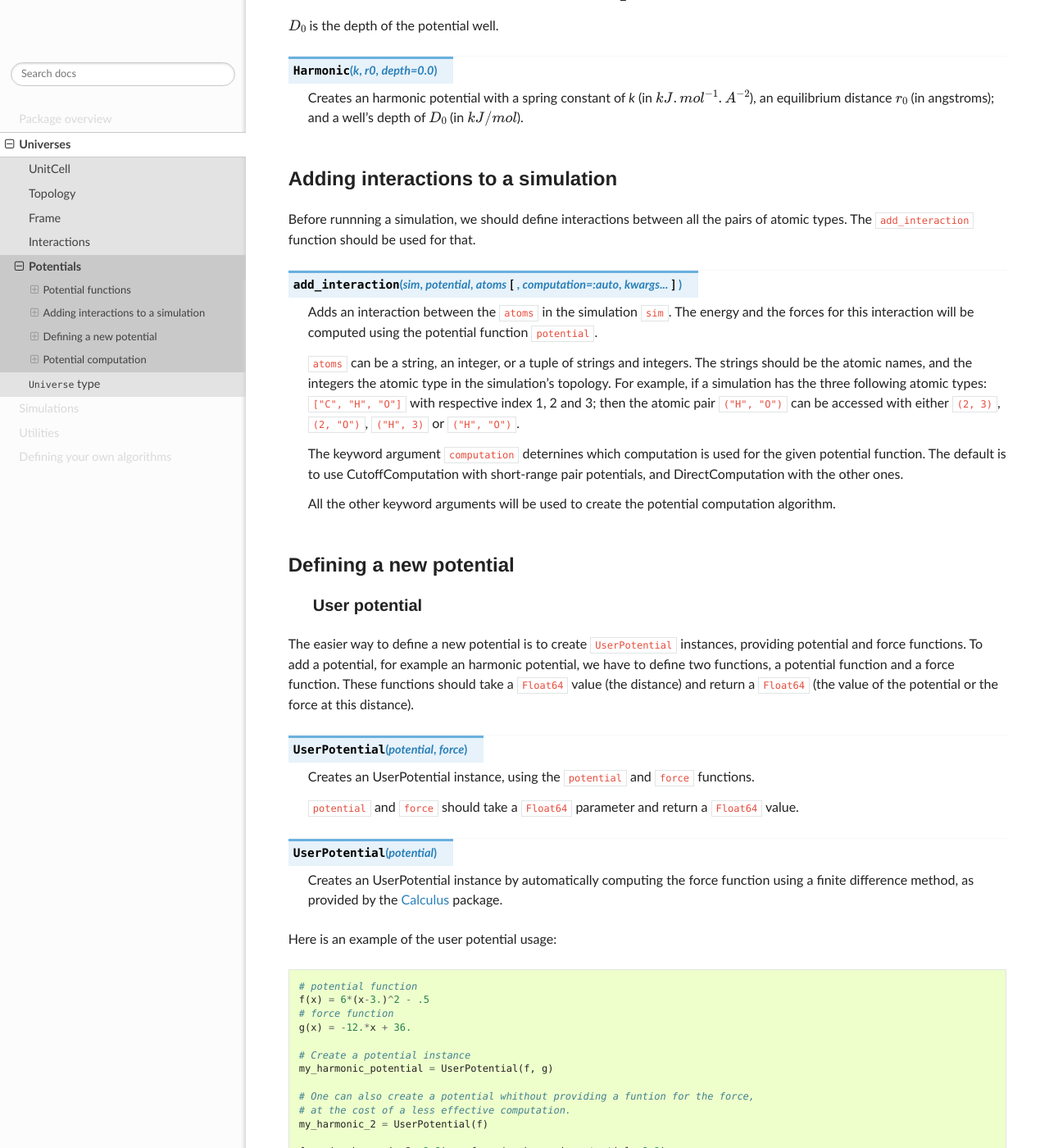
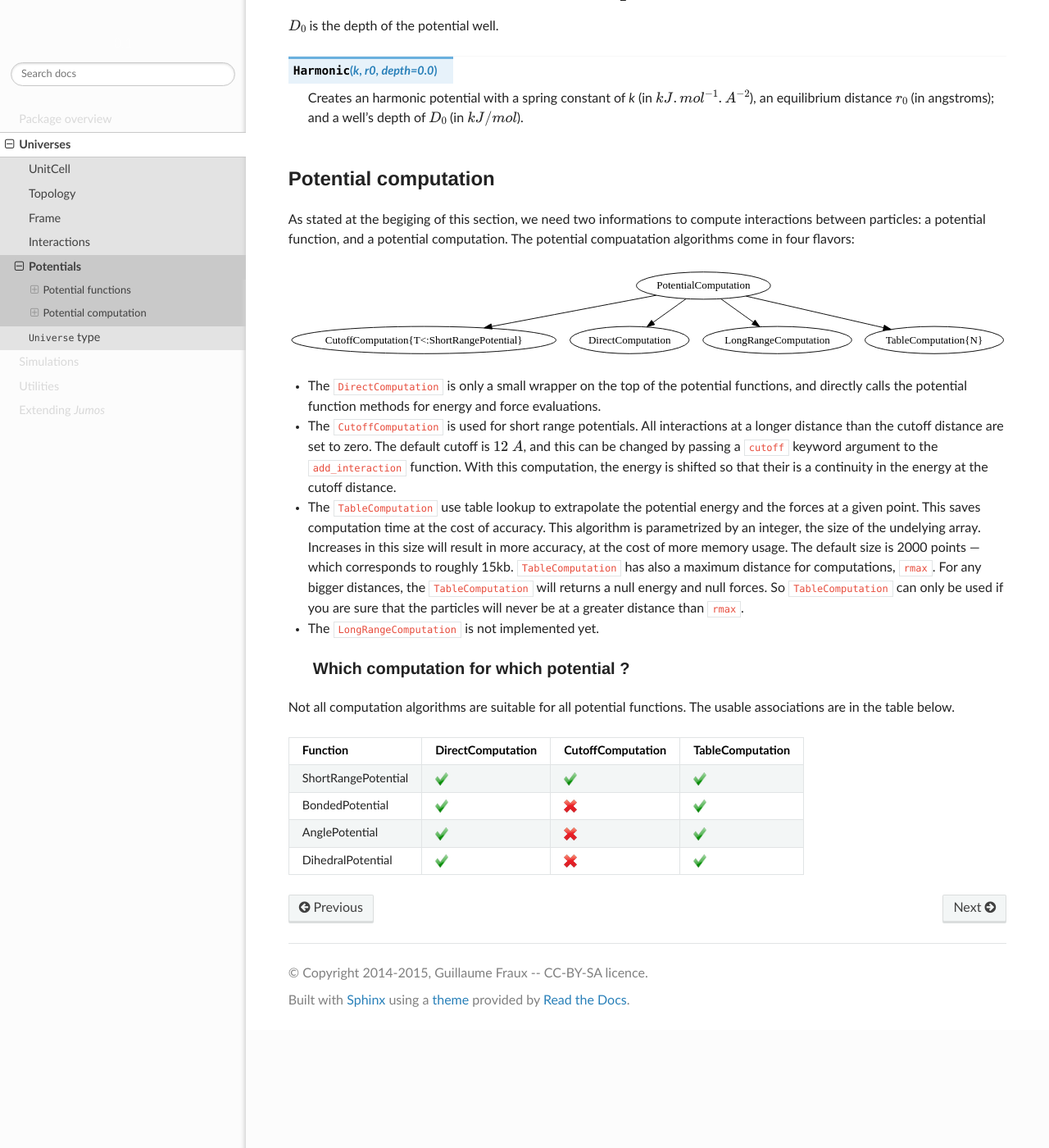
Before and after one commit to Luthaf/Jumos.jl, a Sphinx documentation site: the page built from doc/universe/potentials.rst, in a window 1280 px wide and 1400 px high, scrolled down 1795 px. Shown: the whole window at 82% size. Built offline with Sphinx 7.4.7 and the Read the Docs theme 2.0.0, drawn with Linux system fonts in a browser that asks for light colours; after the commit the page ends 3051 px from its top, so only the background shows below that; some of the changed text lies outside the part shown.

Commit message:
[doc] Potential documentation

```diff
--- a/doc/extending/index.rst
+++ b/doc/extending/index.rst
@@ -1,10 +1,11 @@
-Defining your own algorithms
-============================
+Extending |Jumos|
+=================
 
-In this section, you will find a quick overview of |Jumos| base types, and how to
-extend them to add more fucntionalities to your simulations.
+In this section, you will find and how to extend |Jumos| base types to add more
+fucntionalities to your simulations.
 
 .. toctree::
     :maxdepth: 2
 
+    potentials
     algorithms
--- a/doc/universe/potentials.rst
+++ b/doc/universe/potentials.rst
@@ -95,145 +95,14 @@ An harmonic potential have the following expression:
     :math:`kJ.mol^{-1}.A^{-2}`), an equilibrium distance :math:`r_0` (in angstroms);
     and a well's depth of :math:`D_0` (in :math:`kJ/mol`).
 
-Adding interactions to a simulation
-===================================
-
-Before runnning a simulation, we should define interactions between all the pairs
-of atomic types. The ``add_interaction`` function should be used for that.
-
-.. function:: add_interaction(sim, potential, atoms [, computation=:auto, kwargs...])
-
-    Adds an interaction between the ``atoms`` in the simulation ``sim``. The
-    energy and the forces for this interaction will be computed using the
-    potential function ``potential``.
-
-    ``atoms`` can be a string, an integer, or a tuple of strings and integers.
-    The strings should be the atomic names, and the integers the atomic type in
-    the simulation's topology. For example, if a simulation has the three
-    following atomic types: ``["C", "H", "O"]`` with respective index 1, 2 and 3;
-    then the atomic pair ``("H", "O")`` can be accessed with either ``(2, 3)``,
-    ``(2, "O")``, ``("H", 3)`` or ``("H", "O")``.
-
-    The keyword argument ``computation`` deternines which computation is used
-    for the given potential function. The default is to use CutoffComputation
-    with short-range pair potentials, and DirectComputation with the other ones.
-
-    All the other keyword arguments will be used to create the potential
-    computation algorithm.
-
-Defining a new potential
-========================
-
-.. _user-potential:
-
-User potential
---------------
-
-The easier way to define a new potential is to create ``UserPotential`` instances,
-providing potential and force functions. To add a potential, for example an harmonic
-potential, we have to define two functions, a potential function and a force
-function. These functions should take a ``Float64`` value (the distance) and
-return a ``Float64`` (the value of the potential or the force at this distance).
-
-.. function:: UserPotential(potential, force)
-
-    Creates an UserPotential instance, using the ``potential`` and ``force``
-    functions.
-
-    ``potential`` and ``force`` should take a ``Float64`` parameter and return a
-    ``Float64`` value.
-
-.. function:: UserPotential(potential)
-
-    Creates an UserPotential instance by automatically computing the force
-    function using a finite difference method, as provided by the
-    `Calculus <http://github.com/johnmyleswhite/Calculus.jl>`_ package.
-
-Here is an example of the user potential usage:
-
-.. code-block:: julia
-
-    # potential function
-    f(x) = 6*(x-3.)^2 - .5
-    # force function
-    g(x) = -12.*x + 36.
-
-    # Create a potential instance
-    my_harmonic_potential = UserPotential(f, g)
-
-    # One can also create a potential whithout providing a funtion for the force,
-    # at the cost of a less effective computation.
-    my_harmonic_2 = UserPotential(f)
-
-    force(my_harmonic_2, 3.3) == force(my_harmonic_potential, 3.3)
-    # false
-
-    isapprox(force(my_harmonic_2, 3.3), force(my_harmonic_potential, 3.3))
-    # true
-
-
-Subtyping PotentialFunction
----------------------------
-
-A more efficient way to use custom potential is to subtype the either ``PairPotential``,
-``BondedPotential``, ``AnglePotential`` or ``DihedralPotential``, according to
-the new potential from.
-
-For example, we are goning to define a Lennard-Jones potential using an other function:
-
-.. math::
-
-    V(r) = \frac{A}{r^{12}} - \frac{B}{r^{6}}
-
-This is obviously a ``PairPotential``, so we are going to subtype this potential
-function.
-
-To define a new potential, two functions are needed: `call` and `force`. It is
-necessary to import these two functions in the current scope before extending them.
-Potentials should be declared as ``immutable``, to allow some optimisations in
-the computations.
-
-.. code-block:: julia
-
-    # import the functions to extend
-    import Base: call
-    import Jumos: force
-
-    immutable LennardJones2 <: PairPotential
-        A::Float64
-        B::Float64
-    end
-
-    # potential function
-    function call(pot::LennardJones2, r::Real)
-        return pot.A/(r^12) - pot.B/(r^6)
-    end
-
-    # force function
-    function force(pot::LennardJones2, r::Real)
-        return 12 * pot.A/(r^13) - 6 * pot.B/(r^7)
-    end
-
-The above example can the be used like this:
-
-.. code-block:: julia
-
-    sim = MolecularDynamic(1.0)
-
-    add_interaction(sim, LennardJones2(4.5, 5.3), ("He", "He"))
-
-    pot = LennardJones2(4.5, 5.3)
-
-    pot(3.3) # value of the potential at r=3.3
-    force(pot, 3.3) # value of the force at r=3.3
-
+.. _type-PotentialComputation:
 
 Potential computation
 =====================
 
-As stated at the begiging of this potentials section, we need two informations to
-compute interactions between particles: a potential function, and a potential
-computation. The potential compuatation algorithms come in four flavors:
+As stated at the begiging of this section, we need two informations to compute
+interactions between particles: a potential function, and a potential computation.
+The potential compuatation algorithms come in four flavors:
 
 .. image:: ../_static_/img/computations.*
     :alt: Potential computation algorithm hierarchy
```
Also changed, not shown: other parts of doc/universe/potentials.rst (+2 -2 lines), doc/extending/potentials.rst (added, +106 -0 lines).
